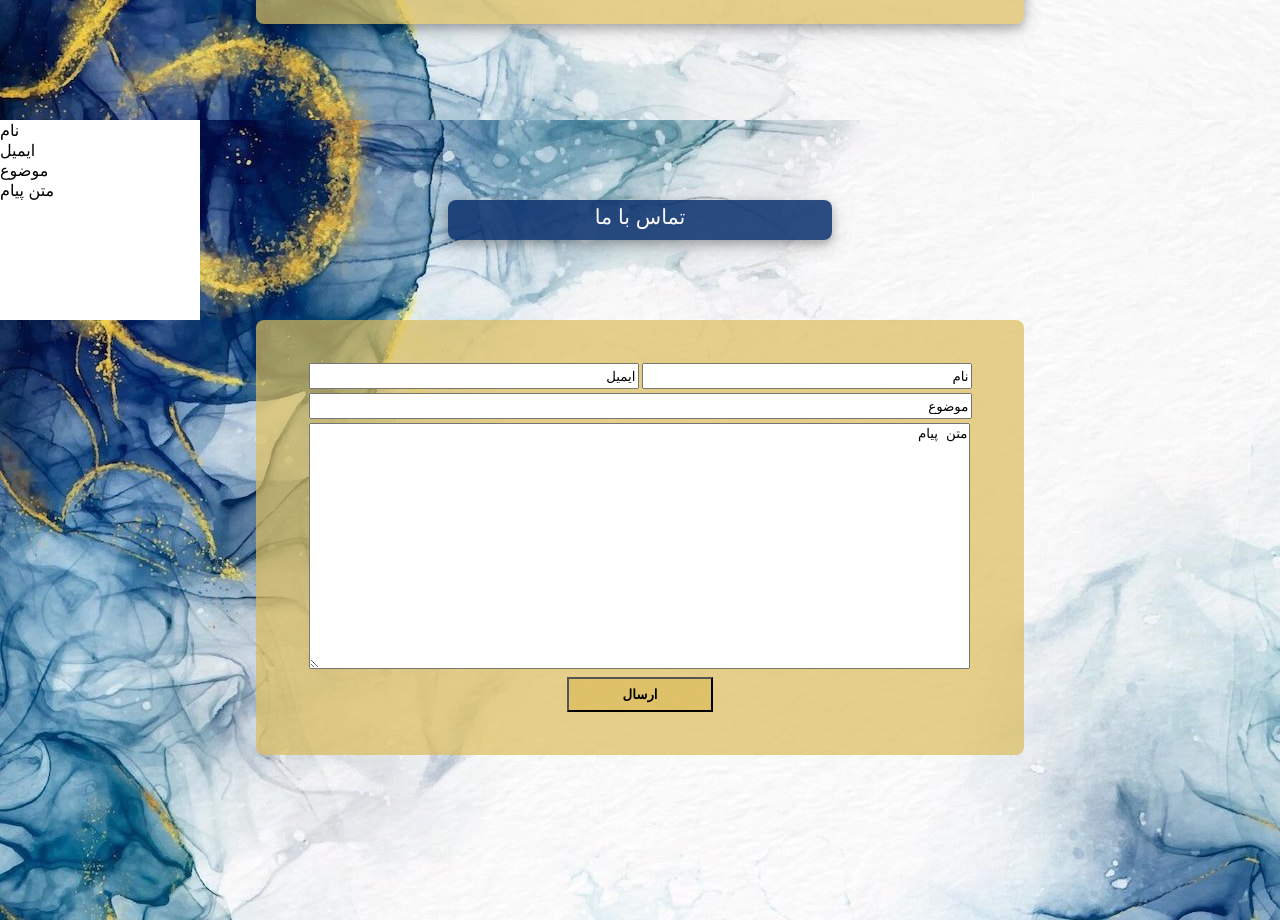
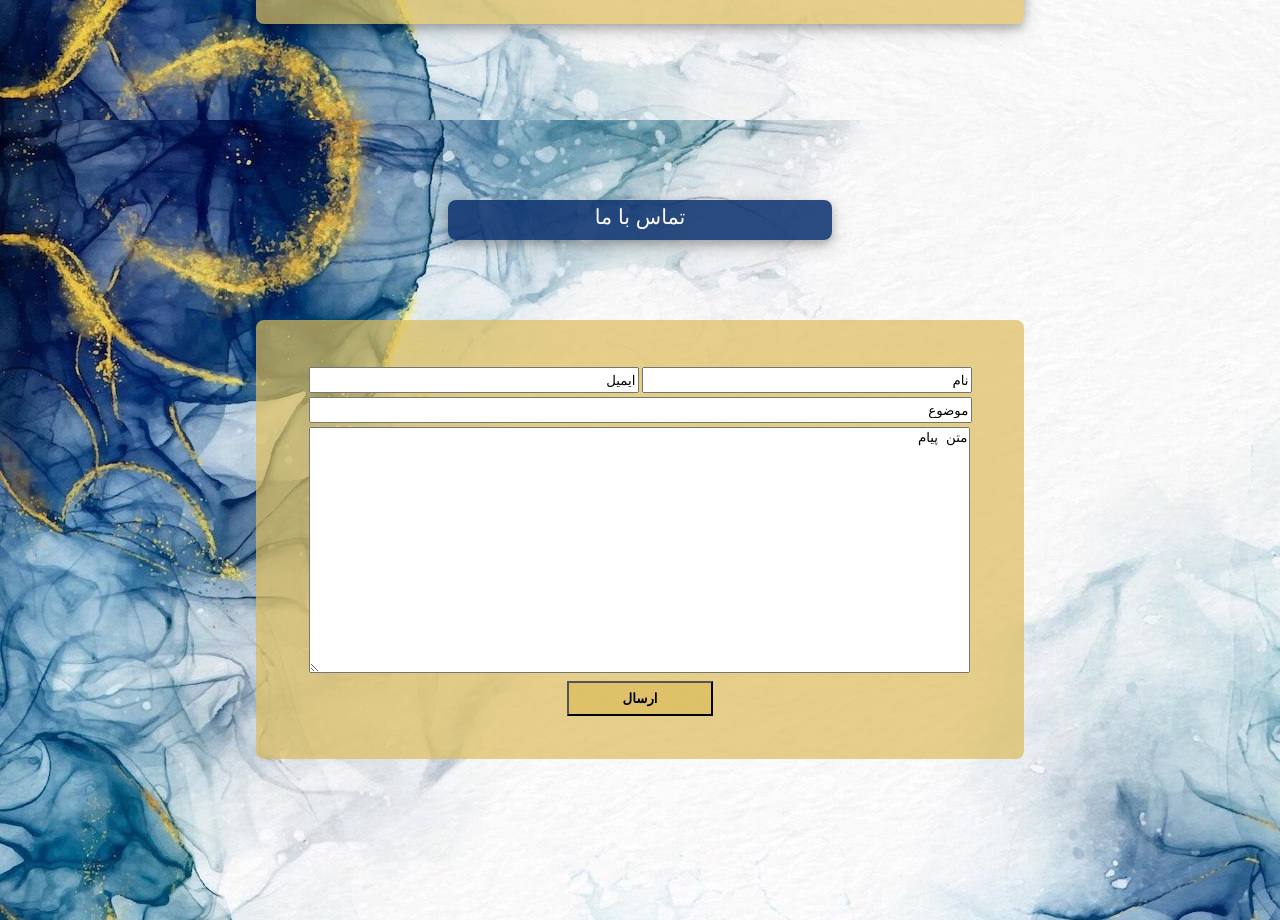
Before and after one commit to sasemanmanzar/Sara-Resume, a React (Create React App) app: page / in a window 1280 px wide. Shown: the part 3880-4800 px from the top of the page. Built offline with nearby package versions, Linux system fonts and the light colour scheme.

Commit message:
page 6 ok

```diff
--- a/src/Pages/Six/Six.js
+++ b/src/Pages/Six/Six.js
@@ -92,6 +92,9 @@ function Six(){
             <form action='' onSubmit={sendEmail}>
                 <table className='tableP6'>
                     <tr>
+                        <td id="message"><div>{stateMessage}</div></td>
+                    </tr>
+                    <tr>
                         <td id="EmailP6"><input type="email" name="EmailP6" defaultValue={InfoSendEmail.Email} onChange={updateInfoSendEmail} /></td>
                         <td id="NameP6"><input type="text" name="NameP6" defaultValue={InfoSendEmail.Name} onChange={updateInfoSendName} /></td>
                     </tr>
@@ -107,13 +110,13 @@ function Six(){
                 </table>
             </form>
 
-            <div className='bbbbb'>
+            {/* <div className='bbbbb'>
                 {InfoSendEmail.Name} <br/> {InfoSendEmail.Email} <br/> {InfoSendEmail.Title} <br/> {InfoSendEmail.Text} <br/>
 
                 <br/>
                 {stateMessage}
                 <br/>
-            </div>
+            </div> */}
         </div>
     );
 }
```
